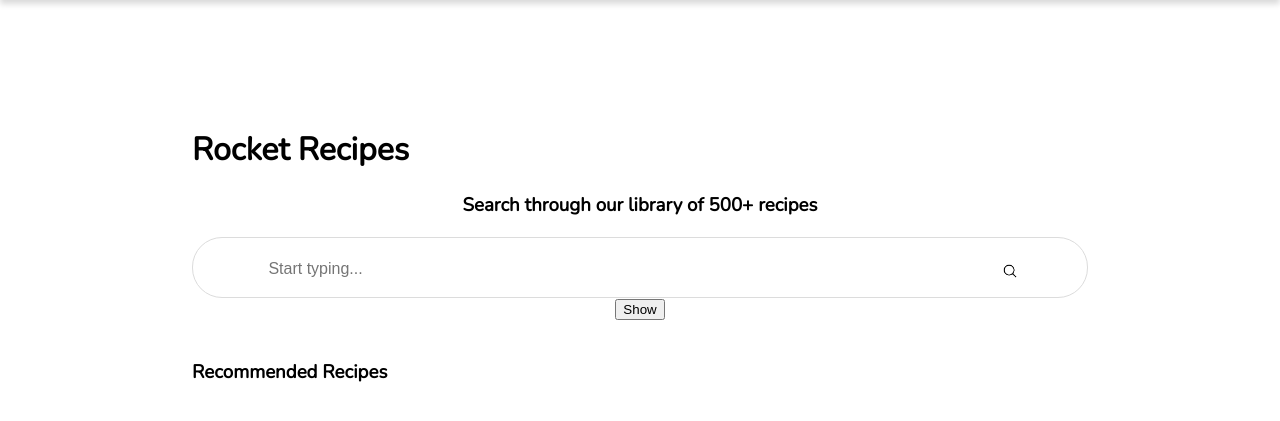
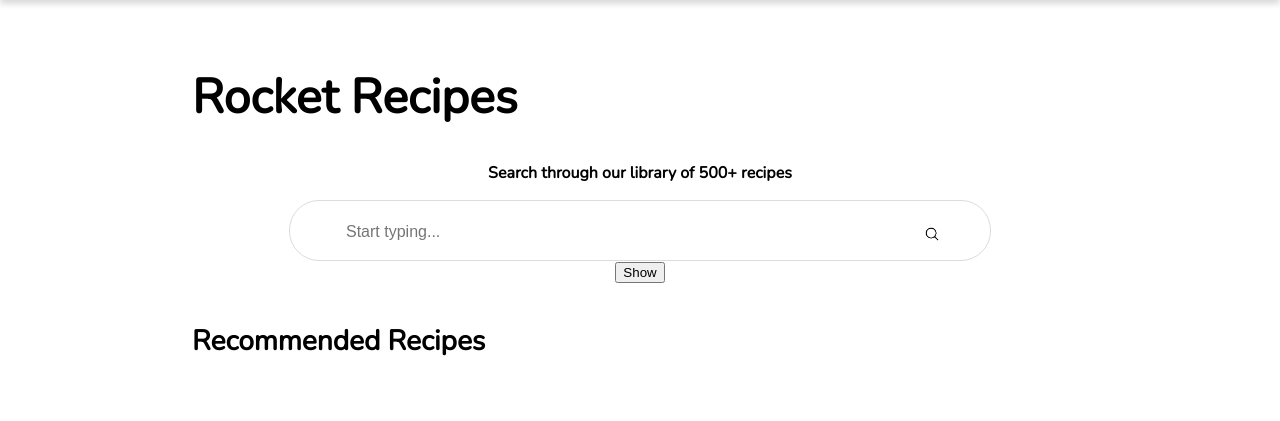
Before and after one commit to cse110-fa21-group34/rocketrecipes, a PHP site: page /html/homepage.html in a window 1280 px wide. Shown: the part 80-501 px from the top of the page. Run offline with PHP 8.4, Linux system fonts and the light colour scheme.

Commit message:
initial-setup

```diff
--- a/root/components/custom-searchbar.js
+++ b/root/components/custom-searchbar.js
@@ -76,9 +76,34 @@ class Searchbar extends HTMLElement {
     // create styles for searchbar
     const style = document.createElement('style');
     style.innerHTML = `
+            @media only screen and (max-width: 700px) {
+              .bar{
+                margin:0 auto;
+                width:90% !important;
+                border-radius:30px;
+                border:1px solid #dcdcdc;
+              }
+              form button{
+                padding-top:10px;
+                border:none;
+                outline: none;
+                align: right;
+                background-color: #ffffff;
+              }
+              .searchbar{
+                height:16px;
+                border:none;
+
+                width:70% !important;
+                font-size:16px;
+                outline: none;
+                padding-bottom:20px;
+            }
+
+            }
             .bar{
                 margin:0 auto;
-                // width:700px;
+                width:700px;
                 border-radius:30px;
                 border:1px solid #dcdcdc;
             }
--- a/root/components/recipe-card.js
+++ b/root/components/recipe-card.js
@@ -45,6 +45,67 @@ class RecipeCard extends HTMLElement {
     `;
 
     style.innerHTML = `
+    @media only screen and (min-width: 100px) {
+      .recipe-card {
+        position: relative;
+        width: 150px;
+        height: 200px;
+        box-shadow: 0px 0px 4px rgba(0, 0, 0, 0.25);
+        border-radius: 20px;
+        margin: 10px;
+        overflow: hidden;
+        cursor: pointer;
+      }
+      .recipe-card:after {
+        content  : "";
+        position : absolute;
+        z-index  : 1;
+        bottom   : 0;
+        left     : 0;
+        pointer-events   : none;
+        background-image : linear-gradient(to bottom,
+                          rgba(255,255,255, 0),
+                          rgba(255,255,255, 1) 90%);
+        width    : 100%;
+        height   : 15px;
+      }
+      .recipe-card-image {
+        width: 100%;
+        height: 90px;
+        object-fit: cover;
+      }
+      .card-body {
+        margin: 0px 10px;
+        height: 126px;
+        overflow-y: scroll;
+      }
+      .recipe-card h3{
+        text-decoration: underline;
+        margin-bottom: 4px;
+        margin-top: 10px;
+        font-size: 16px;
+      }
+      .recipe-card p{
+        font-size: 12px;
+        margin-top: 0;
+        margin-bottom: 6px;
+      }
+      .tag-container {
+        display: flex;
+        flex-direction: row;
+        flex-wrap: wrap;
+        margin-bottom: 20px;
+      }
+      .tag {
+        border-radius: 12px;
+        height: 20px;
+        display: flex;
+        width: unset;
+        margin-right: 5px;
+        margin-bottom: 5px;
+      }
+    }
+    @media only screen and (min-width: 700px) {
       .recipe-card {
         position: relative;
         width: 200px;
@@ -103,6 +164,7 @@ class RecipeCard extends HTMLElement {
         margin-right: 5px;
         margin-bottom: 5px;
       }
+    }
     `;
     const titleElement = card.querySelector('h3');
     titleElement.innerText = data.title || '';
--- a/root/css/homeStyle.css
+++ b/root/css/homeStyle.css
@@ -1,14 +1,71 @@
-/* main */
+/* mobile */
+@media only screen and (min-width: 100px) {
+    .midPart h1{
+        font-size: 6vh ;
+        text-align: center;
+    }
 
     .midPart {
         margin-top: 10%;
+        /* background-color: aqua; */
+        margin-left:5% ;
+        margin-right:5% ;
+        text-align: center;
+    }
+    .midPart h3{
+        font-size: 1.4em;
+    }
+    .midPart input{
+        width: 100%;
+    }
+    .searchbar{
+        width: 700px;
+    }
+    .foostPart{
+        font-size: 2em;
+        margin-top: 3%;
+        /* background-color: aqua; */
+        text-align: center;
+        margin-bottom: 0px;
+    }
+    .foodList{
+        margin:auto;
+        justify-content: center;
+    }
+
+}
+
+
+/* desktop */
+@media only screen and (min-width: 700px){
+    .foodList{
+        display:grid;
+        grid-template-columns: repeat(auto-fill, minmax(220px, 1fr));
+        margin-left:12%;
+        margin-right:12%;
+    }
+    .midPart h1 {
+        font-size: 3em ;
+        text-align: left;
+    }
+    .midPart {
+        margin-top: 5%;
         /* background-color: aqua; */
         text-align: center;
         margin-left:15% ;
         margin-right:15% ;
     }
-.midPart h1 {
-    text-align: left;
+    .midPart h3{
+        font-size: 1em;
+    }
+
+    .midPart input {
+        width: 80%;
+        border-radius: 12px;
+        padding: 1%;
+    }
+    .midPart input[type=text] {
+        margin: 20px;
     }
 
     /* footer */
@@ -20,45 +77,54 @@
         margin-left:15% ;
         margin-right:15% ;
         margin-bottom: 0px;
+        font-size:1.5em;
     }
 
     .foodList {
         /*border: 1px red solid;*/
-    width: 85%;
-    margin-left: 15%;
-    margin-right: 10%;
         margin-top: 0px;
         padding-bottom: 100px;
         padding-top: 0px;
-}
-.foodList h3{
-    text-decoration: underline;
-    margin-bottom:1px;
-}
-.foodList span{
-    display:block;
-    margin-top: 4%;
-    margin-bottom: 4%;
-}
-.foodList p{
-    margin-bottom:1px;
-    display:inline;
-}
-.foodList h4{
-    display: inline;
-    margin-left: 20%;
-}
-.foodList button{
-    border-radius: 12px;
-    margin-bottom:3px;
+        justify-content: left;
     }
 
-.foodList div {
-    /*border: 10px red solid;*/
-    width: 20%;
-    height: 400px;
-    margin-right: 2%;
-    display: inline-block;
-    overflow: hidden;
-    padding-bottom: 30%;
+    .foodPic {
+        width: 90%;
+        position: relative;
     }
+    .bar{
+        margin:0 auto;
+        width:700px;
+        border-radius:30px;
+        border:1px solid #dcdcdc;
+
+      }
+      .bar:hover{
+        box-shadow: 1px 1px 8px 1px #dcdcdc;
+      }
+      .bar:focus-within{
+        box-shadow: 1px 1px 8px 1px #dcdcdc;
+        outline:none;
+      }
+      .searchbar{
+        height:10px;
+        border:none;
+
+        width:575px;
+        font-size:16px;
+        outline: none;
+
+      }
+      .search{
+        height:20px;
+        position:relative;
+        top:5px;
+        left:10px;
+      }
+      .bar button{
+          border:none;
+          outline: none;
+          background-color: #ffffff;
+      }
+
+}
```
Also changed, not shown: root/css/generalAccount.css (+51 -40 lines). Lines whose indentation alone changed are shown as unchanged.
